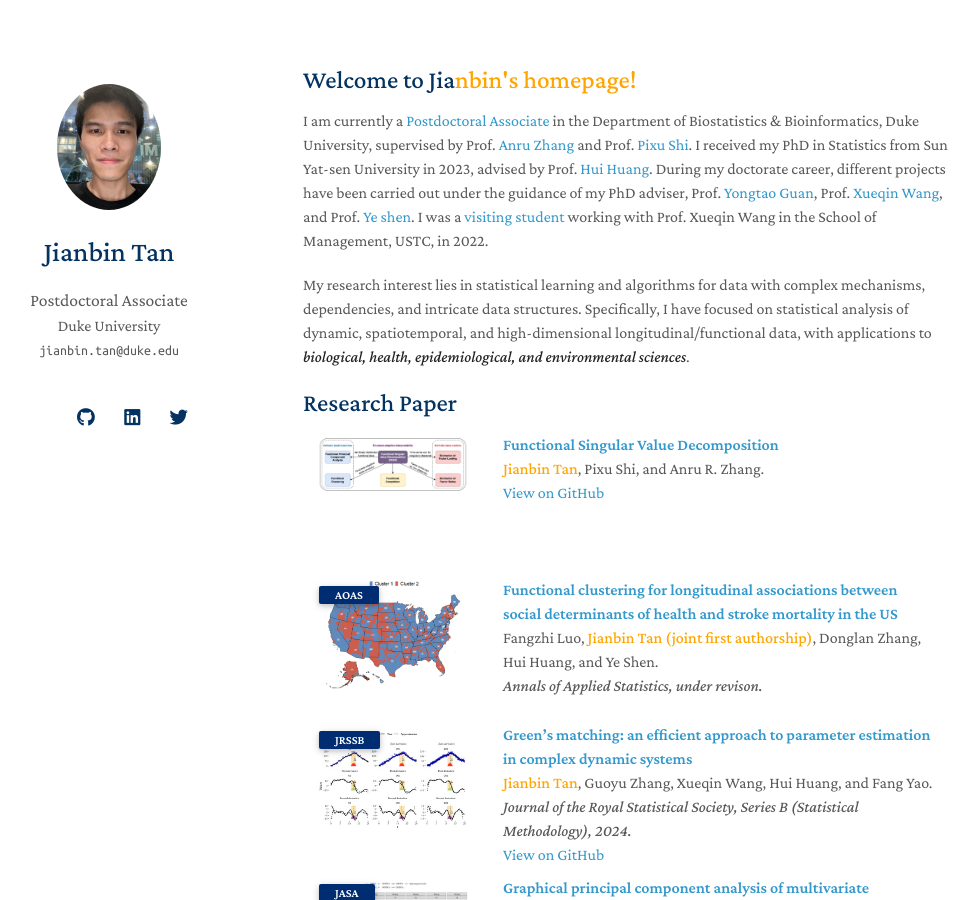
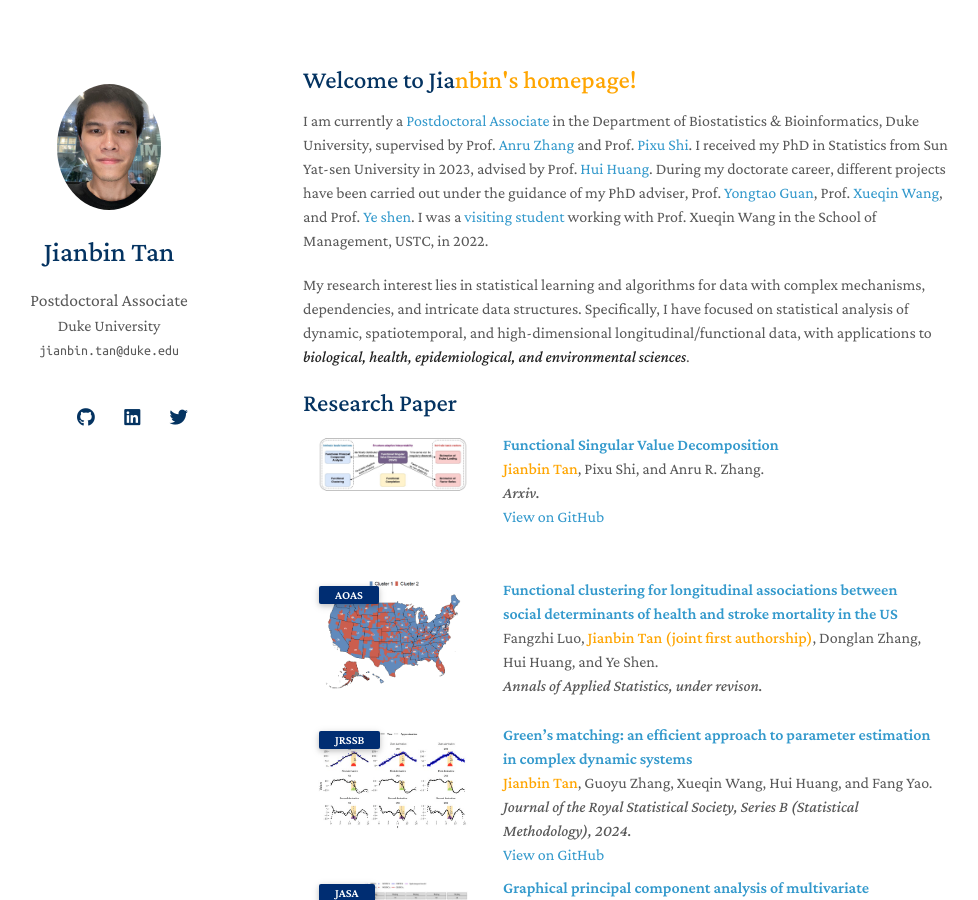
Before and after one commit to Tan-jianbin/Tan-jianbin.github.io, a Jekyll site: the page built from index.md, in a window 1280 px wide and 900 px high. Shown: the whole window, without its empty margins (167-1145 px from the left). Built offline with Jekyll 4.4.1, drawn with Linux system fonts in a browser that asks for light colours; nearby versions of some CDN libraries; a style sheet for code colours, icons or effects is not loaded; our own code applies the rules of GitHub Pages for plain Markdown files.

Commit message:
Update publications.md

```diff
--- a/_includes/publications.md
+++ b/_includes/publications.md
@@ -26,9 +26,9 @@
     <img src="assets/img/fsvd.jpg" style="width: auto; height: 110 px">
   </div>
   <div class="col-sm-9" style="position: relative;padding-right: 15px;padding-left: 20px;">
-    <div class="title"><a href=" ">Functional Singular Value Decomposition</a></div>
+    <div class="title"><a href="https://arxiv.org/pdf/2410.03619">Functional Singular Value Decomposition</a></div>
     <div class="author"> <strong><span style="color: orange;">Jianbin Tan</span></strong>, Pixu Shi, and Anru R. Zhang.</div>
-    <div class="periodical"><em>  </em></div>
+    <div class="periodical"><em>  Arxiv.</em></div>
     <!-- Code -->
     <div class="github-link">
       <a href="https://github.com/Jianbin-Tan/Functional-Singular-Value-Decompostion">  View on GitHub </a>
```
